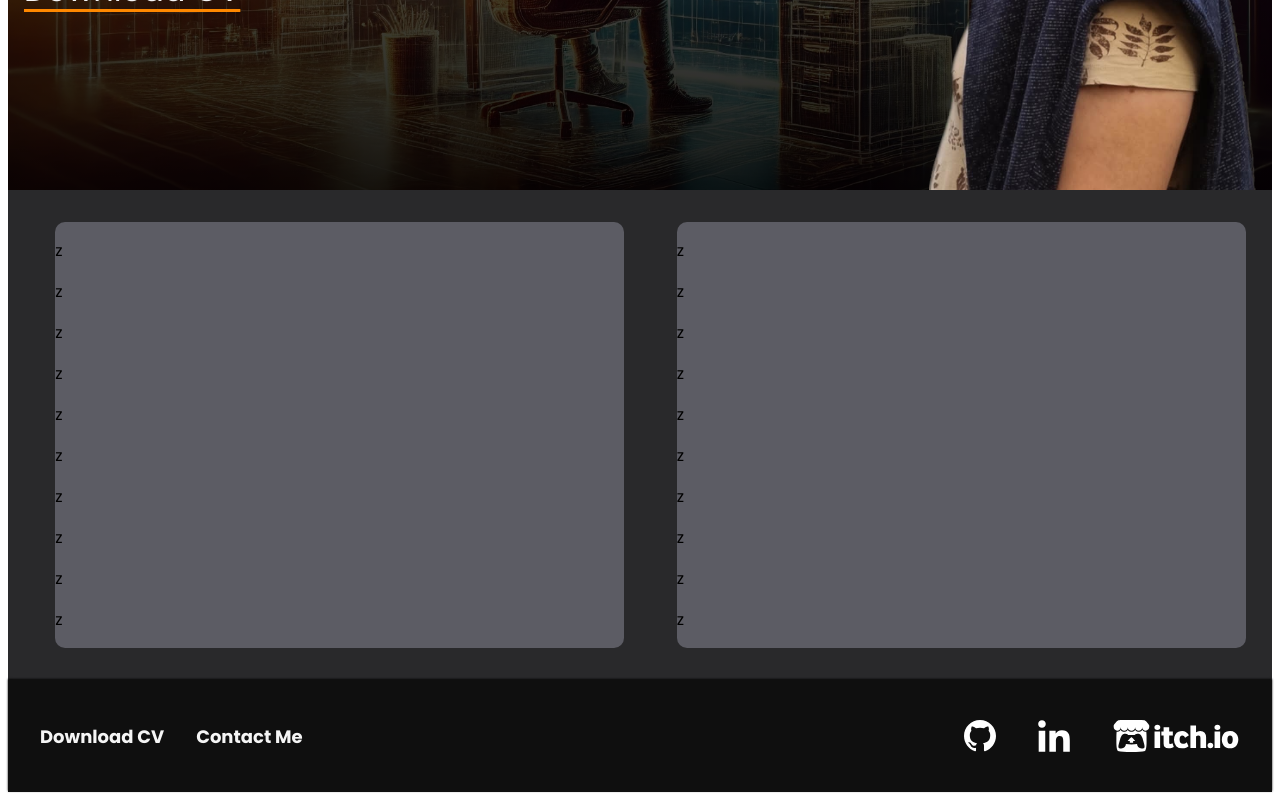
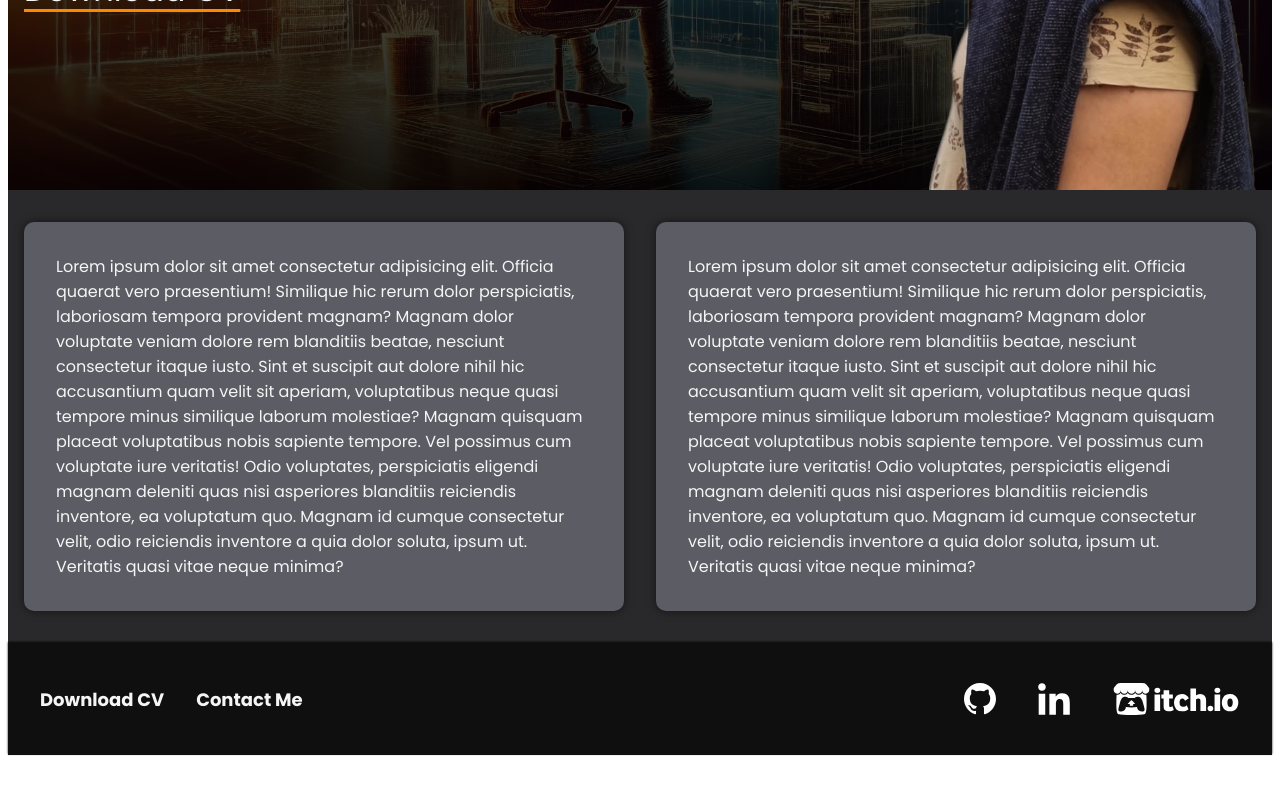
Before and after one commit to DAMIANG97/portfolio_d, a Next.js app: page / in a window 1280 px wide. Shown: the part 618-1418 px from the top of the page. After the commit the page ends 1381 px from the top, so only its background shows below. Built offline with nearby package versions, Linux system fonts and the light colour scheme.

Commit message:
Add text field component

```diff
--- /dev/null
+++ b/components/Atoms/TextField/TextField.module.scss
@@ -0,0 +1,10 @@
+.text-field {
+  color: var(--color-text);
+  padding: 2rem;
+  margin: 2rem 1rem;
+  background-color: var(--color-sections);
+  width: 45%;
+  height: auto;
+  border-radius: 10px;
+  box-shadow: 0 0 10px rgba(0, 0, 0, 0.5);
+}
--- /dev/null
+++ b/components/Atoms/TextField/index.tsx
@@ -0,0 +1,17 @@
+import styles from "./TextField.module.scss";
+
+interface TextFieldProps {
+  className?: string;
+}
+const TextField: React.FC<TextFieldProps> = ({ className }) => {
+  return (
+    <div className={styles[`${className}`]}>
+      Lorem ipsum dolor sit amet consectetur adipisicing elit. Officia quaerat vero praesentium! Similique hic rerum dolor perspiciatis, laboriosam tempora provident magnam? Magnam dolor voluptate veniam dolore rem blanditiis beatae,
+      nesciunt consectetur itaque iusto. Sint et suscipit aut dolore nihil hic accusantium quam velit sit aperiam, voluptatibus neque quasi tempore minus similique laborum molestiae? Magnam quisquam placeat voluptatibus nobis sapiente
+      tempore. Vel possimus cum voluptate iure veritatis! Odio voluptates, perspiciatis eligendi magnam deleniti quas nisi asperiores blanditiis reiciendis inventore, ea voluptatum quo. Magnam id cumque consectetur velit, odio reiciendis
+      inventore a quia dolor soluta, ipsum ut. Veritatis quasi vitae neque minima?
+    </div>
+  );
+};
+
+export default TextField;
--- a/components/Atoms/Wrapper/Wrapper.module.scss
+++ b/components/Atoms/Wrapper/Wrapper.module.scss
@@ -32,12 +32,5 @@
     }
   }
   &--main-content {
-    display: flex;
-    justify-content: space-around;
-    align-items: center;
-    width: 100%;
-    height: auto;
-    @include mq("tablet") {
-    }
   }
 }
--- a/components/Organisms/MainContent/MainContent.module.scss
+++ b/components/Organisms/MainContent/MainContent.module.scss
@@ -1,11 +1,11 @@
 .main {
   display: flex;
   background-color: var(--color-background);
-  &__exp-section {
-    margin: 2rem 1rem;
-    background-color: var(--color-sections);
-    width: 45%;
+  &__professional-summary {
+    display: flex;
+    justify-content: space-around;
+    align-items: stretch;
+    width: 100%;
     height: auto;
-    border-radius: 10px;
   }
 }
--- a/components/Organisms/MainContent/index.tsx
+++ b/components/Organisms/MainContent/index.tsx
@@ -1,34 +1,14 @@
 import Wrapper from "@/components/Atoms/Wrapper";
 import styles from "./MainContent.module.scss";
+import TextField from "@/components/Atoms/TextField";
 
 const MainContent: React.FC = () => {
   return (
     <main className={styles.main}>
       <Wrapper className="wrapper--main-content">
-        <section className={styles["main__professional-summary"]}></section>
-        <section className={styles["main__exp-section"]}>
-          <p>z</p>
-          <p>z</p>
-          <p>z</p>
-          <p>z</p>
-          <p>z</p>
-          <p>z</p>
-          <p>z</p>
-          <p>z</p>
-          <p>z</p>
-          <p>z</p>
-        </section>
-        <section className={styles["main__exp-section"]}>
-          <p>z</p>
-          <p>z</p>
-          <p>z</p>
-          <p>z</p>
-          <p>z</p>
-          <p>z</p>
-          <p>z</p>
-          <p>z</p>
-          <p>z</p>
-          <p>z</p>
+        <section className={styles["main__professional-summary"]}>
+          <TextField className="text-field"></TextField>
+          <TextField className="text-field"></TextField>
         </section>
       </Wrapper>
     </main>
```
